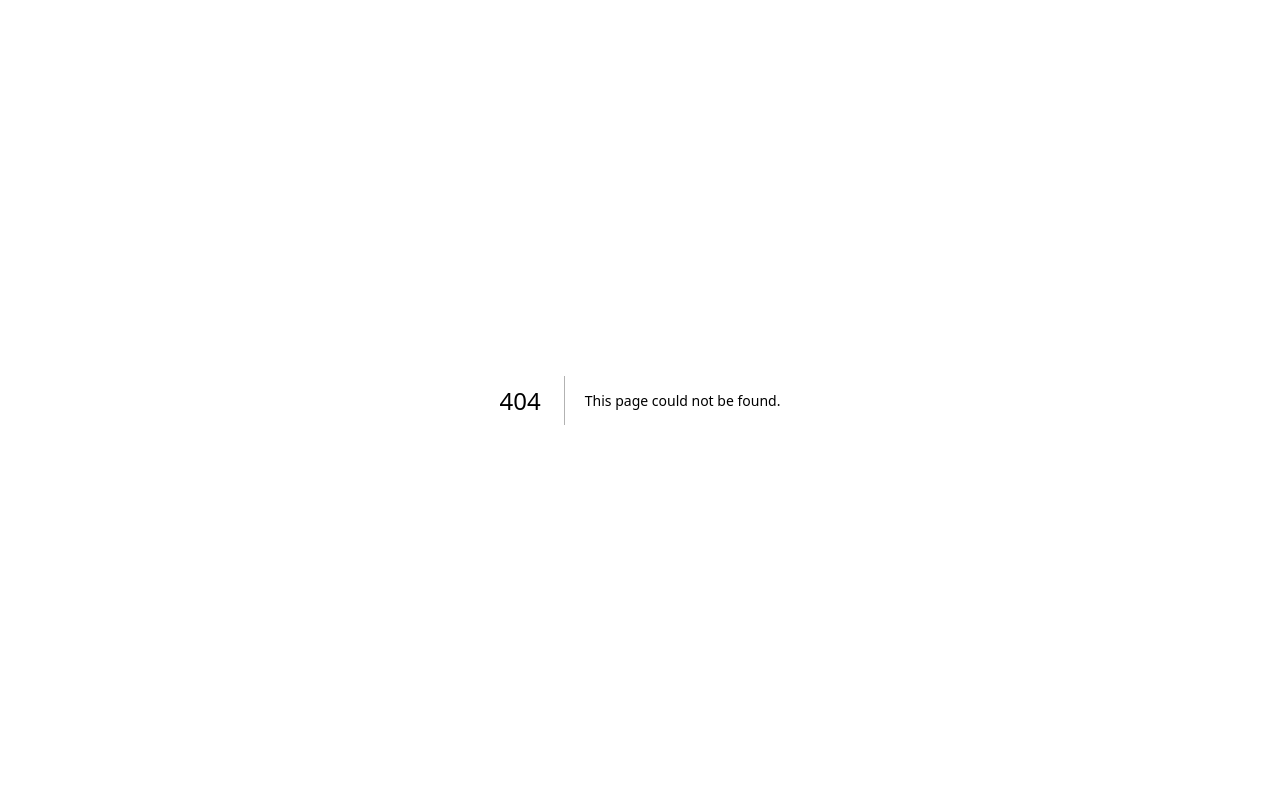
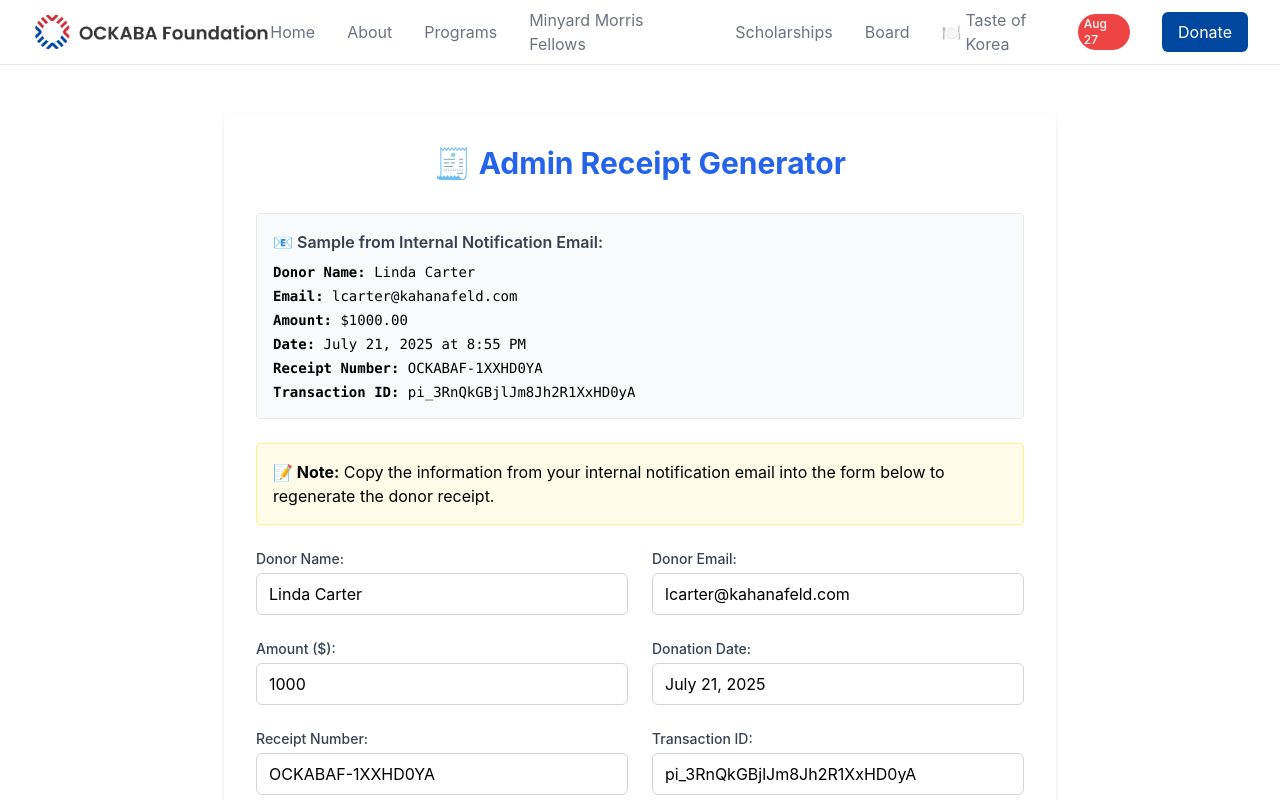
Before and after one commit to quadra2003/ockabaf, a Next.js app: page /admin/receipt-generator in a window 1280 px wide. Before the commit this address had no page. Shown: the top 800 px of the page. Built offline with nearby package versions, Linux system fonts and the light colour scheme.

Commit message:
Create receipt-generator.js

```diff
--- /dev/null
+++ b/pages/admin/receipt-generator.js
@@ -0,0 +1,200 @@
+// pages/admin/receipt-generator.js
+import { useState } from 'react'
+import Layout from '../../components/Layout'
+
+export default function AdminReceiptGenerator() {
+  const [formData, setFormData] = useState({
+    donorName: 'Linda Carter',
+    donorEmail: 'lcarter@kahanafeld.com',
+    amount: '1000',
+    donationDate: 'July 21, 2025',
+    receiptNumber: 'OCKABAF-1XXHD0YA',
+    transactionId: 'pi_3RnQkGBjlJm8Jh2R1XxHD0yA'
+  })
+
+  const handleInputChange = (e) => {
+    const { name, value } = e.target
+    setFormData(prev => ({
+      ...prev,
+      [name]: value
+    }))
+
+    // Auto-generate receipt number from transaction ID
+    if (name === 'transactionId' && value.startsWith('pi_') && value.length > 8) {
+      const receiptNumber = 'OCKABAF-' + value.slice(-8).toUpperCase()
+      setFormData(prev => ({
+        ...prev,
+        receiptNumber
+      }))
+    }
+  }
+
+  const handleSubmit = (e) => {
+    e.preventDefault()
+
+    const params = new URLSearchParams({
+      receipt: formData.receiptNumber,
+      donor_name: formData.donorName,
+      donor_email: formData.donorEmail,
+      amount: formData.amount,
+      donation_date: formData.donationDate,
+      transaction_id: formData.transactionId
+    })
+
+    const downloadUrl = `/api/download-receipt?${params.toString()}`
+    window.open(downloadUrl, '_blank')
+  }
+
+  const handleResend = () => {
+    alert('🚧 Resend functionality would need to be implemented in your backend.\n\nFor now, you can:\n1. Download the PDF using the button above\n2. Manually email it to the donor\n3. Or implement an admin resend API endpoint')
+  }
+
+  return (
+    <Layout title="Admin Receipt Generator - OCKABA Foundation">
+      <div className="max-w-4xl mx-auto px-4 sm:px-6 lg:px-8 py-12">
+        <div className="bg-white shadow rounded-lg p-8">
+          <h1 className="text-3xl font-bold text-blue-600 text-center mb-8">
+            🧾 Admin Receipt Generator
+          </h1>
+
+          <div className="bg-gray-50 border border-gray-200 rounded p-4 mb-6">
+            <h3 className="font-semibold text-gray-700 mb-2">📧 Sample from Internal Notification Email:</h3>
+            <div className="text-sm font-mono space-y-1">
+              <p><strong>Donor Name:</strong> Linda Carter</p>
+              <p><strong>Email:</strong> lcarter@kahanafeld.com</p>
+              <p><strong>Amount:</strong> $1000.00</p>
+              <p><strong>Date:</strong> July 21, 2025 at 8:55 PM</p>
+              <p><strong>Receipt Number:</strong> OCKABAF-1XXHD0YA</p>
+              <p><strong>Transaction ID:</strong> pi_3RnQkGBjlJm8Jh2R1XxHD0yA</p>
+            </div>
+          </div>
+
+          <div className="bg-yellow-50 border border-yellow-200 rounded p-4 mb-6">
+            <strong>📝 Note:</strong> Copy the information from your internal notification email into the form below to regenerate the donor receipt.
+          </div>
+
+          <form onSubmit={handleSubmit} className="space-y-6">
+            <div className="grid grid-cols-1 md:grid-cols-2 gap-6">
+              <div>
+                <label htmlFor="donorName" className="block text-sm font-medium text-gray-700 mb-1">
+                  Donor Name:
+                </label>
+                <input
+                  type="text"
+                  id="donorName"
+                  name="donorName"
+                  value={formData.donorName}
+                  onChange={handleInputChange}
+                  className="w-full px-3 py-2 border border-gray-300 rounded-md focus:outline-none focus:ring-blue-500 focus:border-blue-500"
+                  required
+                />
+              </div>
+
+              <div>
+                <label htmlFor="donorEmail" className="block text-sm font-medium text-gray-700 mb-1">
+                  Donor Email:
+                </label>
+                <input
+                  type="email"
+                  id="donorEmail"
+                  name="donorEmail"
+                  value={formData.donorEmail}
+                  onChange={handleInputChange}
+                  className="w-full px-3 py-2 border border-gray-300 rounded-md focus:outline-none focus:ring-blue-500 focus:border-blue-500"
+                  required
+                />
+              </div>
+            </div>
+
+            <div className="grid grid-cols-1 md:grid-cols-2 gap-6">
+              <div>
+                <label htmlFor="amount" className="block text-sm font-medium text-gray-700 mb-1">
+                  Amount ($):
+                </label>
+                <input
+                  type="number"
+                  id="amount"
+                  name="amount"
+                  value={formData.amount}
+                  onChange={handleInputChange}
+                  min="1"
+                  className="w-full px-3 py-2 border border-gray-300 rounded-md focus:outline-none focus:ring-blue-500 focus:border-blue-500"
+                  required
+                />
+              </div>
+
+              <div>
+                <label htmlFor="donationDate" className="block text-sm font-medium text-gray-700 mb-1">
+                  Donation Date:
+                </label>
+                <input
+                  type="text"
+                  id="donationDate"
+                  name="donationDate"
+                  value={formData.donationDate}
+                  onChange={handleInputChange}
+                  placeholder="July 21, 2025"
+                  className="w-full px-3 py-2 border border-gray-300 rounded-md focus:outline-none focus:ring-blue-500 focus:border-blue-500"
+                  required
+                />
+              </div>
+            </div>
+
+            <div className="grid grid-cols-1 md:grid-cols-2 gap-6">
+              <div>
+                <label htmlFor="receiptNumber" className="block text-sm font-medium text-gray-700 mb-1">
+                  Receipt Number:
+                </label>
+                <input
+                  type="text"
+                  id="receiptNumber"
+                  name="receiptNumber"
+                  value={formData.receiptNumber}
+                  onChange={handleInputChange}
+                  className="w-full px-3 py-2 border border-gray-300 rounded-md focus:outline-none focus:ring-blue-500 focus:border-blue-500"
+                  required
+                />
+              </div>
+
+              <div>
+                <label htmlFor="transactionId" className="block text-sm font-medium text-gray-700 mb-1">
+                  Transaction ID:
+                </label>
+                <input
+                  type="text"
+                  id="transactionId"
+                  name="transactionId"
+                  value={formData.transactionId}
+                  onChange={handleInputChange}
+                  className="w-full px-3 py-2 border border-gray-300 rounded-md focus:outline-none focus:ring-blue-500 focus:border-blue-500"
+                  required
+                />
+              </div>
+            </div>
+
+            <button
+              type="submit"
+              className="w-full bg-blue-600 text-white py-3 px-4 rounded-md hover:bg-blue-700 focus:outline-none focus:ring-2 focus:ring-blue-500 focus:ring-offset-2 font-medium"
+            >
+              📄 Download Receipt PDF
+            </button>
+          </form>
+
+          <div className="mt-8 bg-blue-50 border border-blue-200 rounded p-6">
+            <h3 className="text-lg font-semibold text-gray-800 mb-2">📧 Resend Receipt to Donor</h3>
+            <p className="text-gray-600 mb-4">
+              If the donor needs the receipt resent to their email, you can also use the regenerated PDF and manually email it to them, or implement an admin resend function.
+            </p>
+            <button
+              type="button"
+              onClick={handleResend}
+              className="bg-blue-600 text-white py-2 px-6 rounded-md hover:bg-blue-700 focus:outline-none focus:ring-2 focus:ring-blue-500 focus:ring-offset-2"
+            >
+              📨 Resend to Donor Email
+            </button>
+          </div>
+        </div>
+      </div>
+    </Layout>
+  )
+}
```
